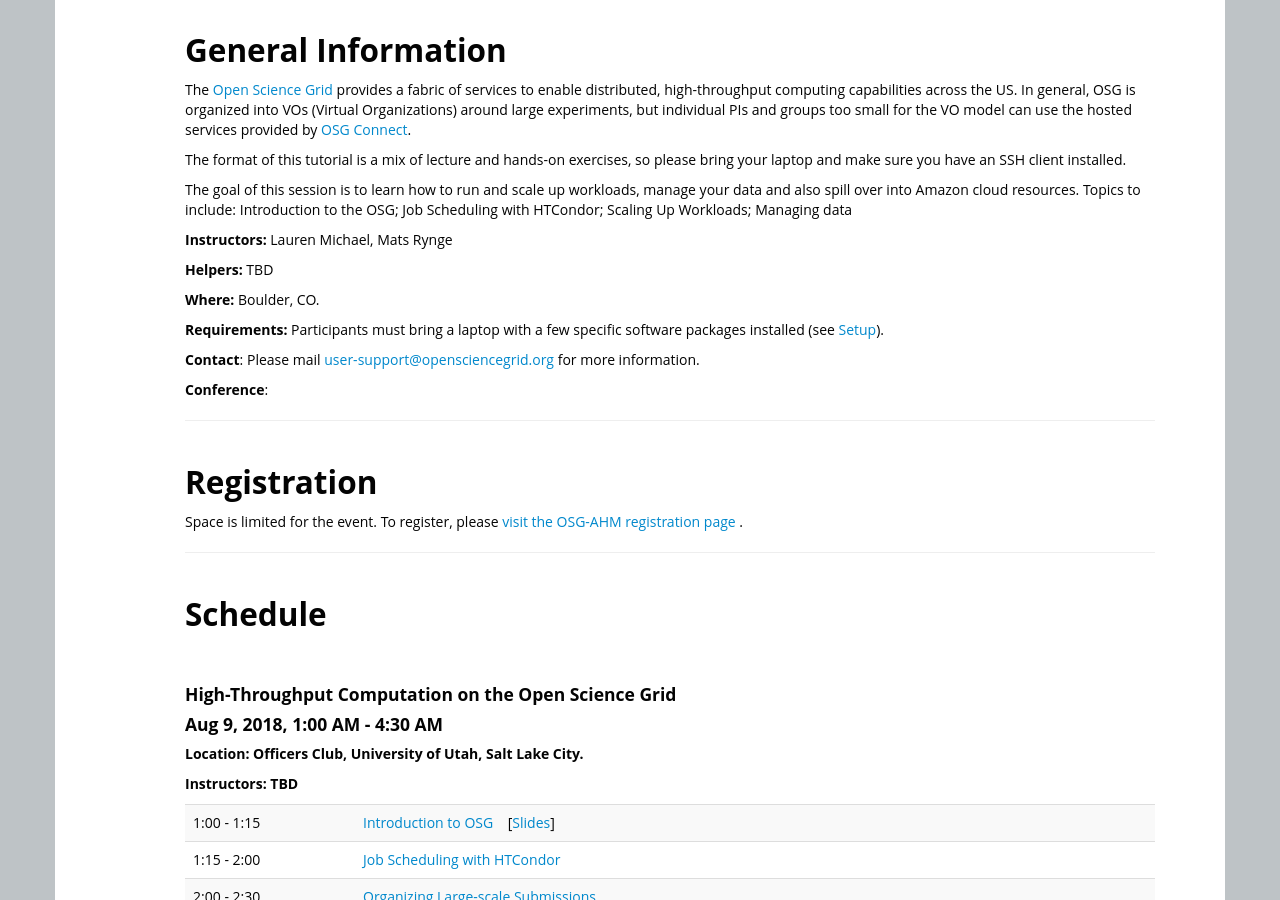
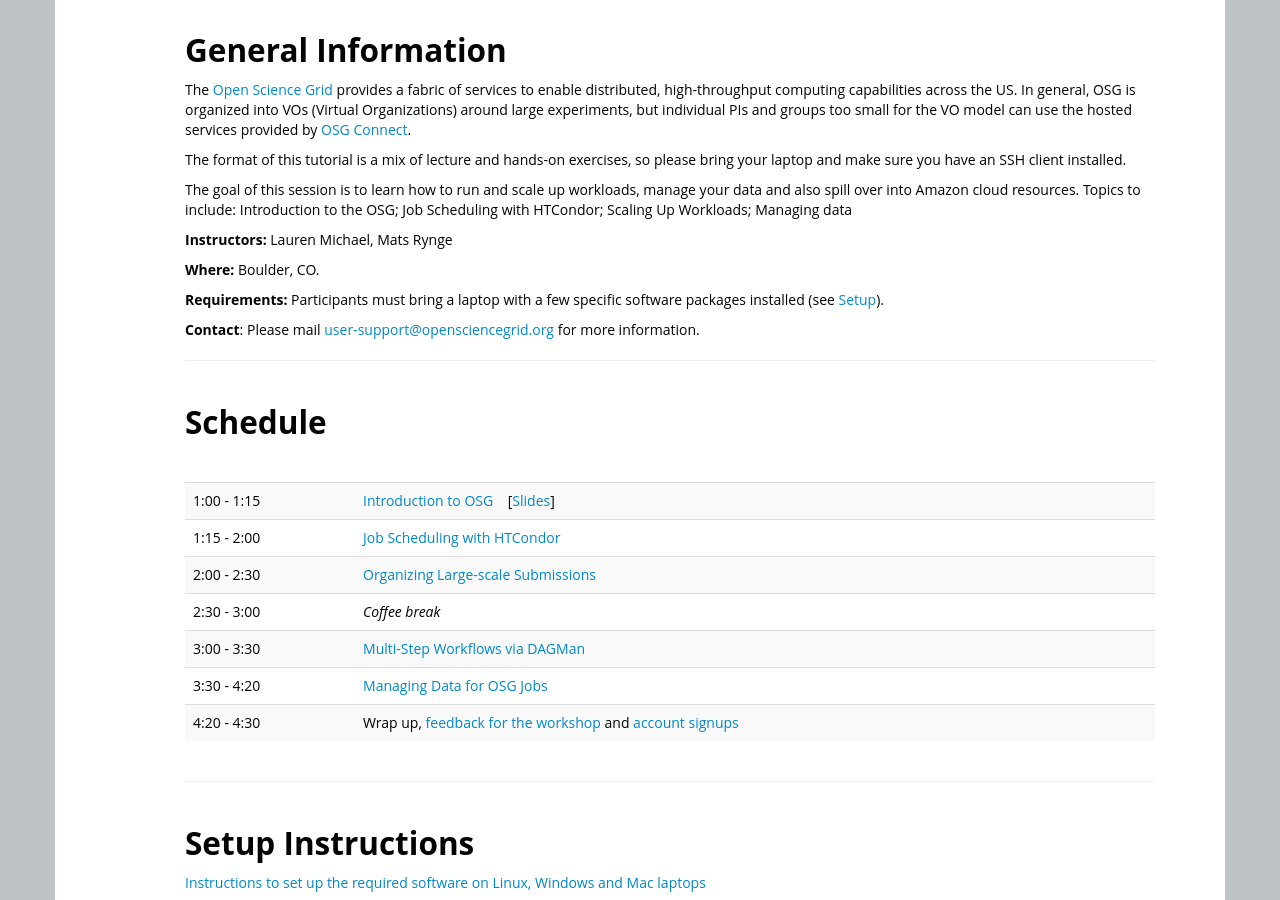
Before and after one commit to unlhcc/OSG-UserTraining-MWBD-2019, a Jekyll site: the page built from index.html, in a window 1280 px wide and 900 px high, scrolled down 553 px. Built offline with Jekyll 4.4.1, drawn with Linux system fonts in a browser that asks for light colours.

Commit message:
Removed old information

```diff
--- a/index.html
+++ b/index.html
@@ -55,12 +55,14 @@
 {% endif %}
 
 <!-- This block displays the helpers' names if they are available. -->
+<!--
 {% if page.helper %}
 <p>
   <strong>Helpers:</strong>
   {{page.helper | join: ', ' %}}
 </p>
 {% endif %}
+-->
 
 <!--
     Modify this block to reflect the target audience for your bootcamp.
@@ -105,30 +107,12 @@
   for more information.
 </p>
 
-<p>
-  <strong>Conference</strong>:
-  <a href="{{page.conference}}">{{page.conference}}</a>
-</p>
 
-
-<hr/>
-
-{% if page.registration %}
-<h2>Registration</h2>
-<p>
-Space is limited for the event. To register,  please <a href="{{page.registration}}"> visit the OSG-AHM registration page </a>.
-</p>
-{% endif %}
 <hr/>
 
 <h2>Schedule</h2>
 <h2> </h2>
 <div class="row-fluid">
-    <h4> High-Throughput Computation on the Open Science Grid </h4>
-    <h4> Aug 9, 2018, 1:00 AM - 4:30 AM </h4>
-    <h5>Location: Officers Club, University of Utah, Salt Lake City. </h5>
-    <h5>Instructors: TBD</h5>
-     <h3> </h3>
     <table class="table table-striped">
         <tr> <td>1:00 - 1:15 </td> <td> <a href="novice/DHTC/01-IntroGrid.html">Introduction to OSG </a> &nbsp;&nbsp; [<a href="https://docs.google.com/presentation/d/1JoFWLGp1ukW_quqPSPTTxCL6ZxC_nX2KD8Ut9GRwo1I/edit?usp=sharing">Slides</a>]</td> </tr>
       <tr> <td>1:15 - 2:00 </td> <td><a href="novice/DHTC/04-HTCondor-Submitting.html">Job Scheduling with HTCondor</a></td> </tr>
```
